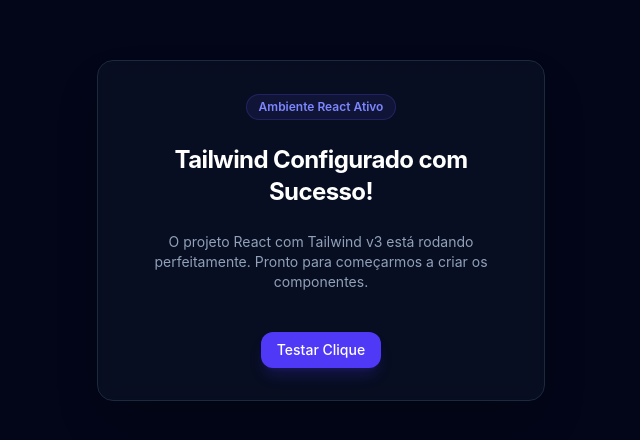
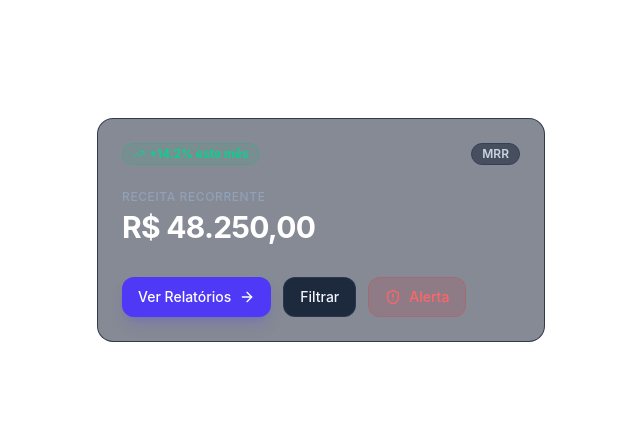
Before and after one commit to felipecostta94/dashboard-gestao, a React (Vite) app: page / in a window 1280 px wide. Shown: the part 170-610 px from the top of the page, without its empty margins (319-959 px from the left). Built offline with nearby package versions, Linux system fonts and the light colour scheme.

Commit message:
ui-base-components

```diff
--- a/src/App.tsx
+++ b/src/App.tsx
@@ -1,32 +1,40 @@
-import './App.css'
+import { Button } from './components/ui/Button';
+import { Card } from './components/ui/Card';
+import { Badge } from './components/ui/Badge';
+import { TrendingUp, ArrowRight, ShieldAlert } from 'lucide-react';
 
 export function App() {
   return (
-    <div className="bg-slate-950 text-slate-100 min-h-screen flex items-center justify-center p-6">
-      <div className="max-w-md w-full bg-slate-900/50 border border-slate-800 rounded-2xl p-8 shadow-2xl backdrop-blur-sm text-center space-y-6">
-
-        <div className="inline-block bg-indigo-500/10 border border-indigo-500/20 text-indigo-400 text-xs font-semibold px-3 py-1 rounded-full">
-          Ambiente React Ativo
+    <div className="flex min-h-screen items-center justify-center p-6">
+      <Card className="max-w-md w-full space-y-6">
+        <div className="flex items-center justify-between">
+          <Badge variant="success" className="gap-1">
+            <TrendingUp className="h-3 w-3" /> +14.2% este mês
+          </Badge>
+          <Badge variant="neutral">MRR</Badge>
         </div>
 
-        <h1 className="text-2xl font-bold tracking-tight text-white">
-          Tailwind Configurado com Sucesso!
-        </h1>
-
-        <p className="text-sm text-slate-400">
-          O projeto React com Tailwind v3 está rodando perfeitamente. Pronto para começarmos a criar os componentes.
-        </p>
-
-        <div className="pt-4 flex gap-3 justify-center">
-          <button
-            onClick={() => alert('Botão funcional no React!')}
-            className="bg-indigo-600 hover:bg-indigo-500 text-white text-sm font-medium px-4 py-2 rounded-xl transition shadow-lg shadow-indigo-600/20 cursor-pointer"
-          >
-            Testar Clique
-          </button>
+        <div>
+          <p className="text-xs font-medium uppercase tracking-wider text-slate-400">
+            Receita Recorrente
+          </p>
+          <h2 className="text-3xl font-bold tracking-tight text-white mt-1">
+            R$ 48.250,00
+          </h2>
         </div>
 
-      </div>
+        <div className="flex flex-wrap gap-3 pt-2">
+          <Button variant="primary" size="md">
+            Ver Relatórios <ArrowRight className="h-4 w-4" />
+          </Button>
+          <Button variant="secondary" size="md">
+            Filtrar
+          </Button>
+          <Button variant="danger" size="md">
+            <ShieldAlert className="h-4 w-4" /> Alerta
+          </Button>
+        </div>
+      </Card>
     </div>
   );
 }
--- /dev/null
+++ b/src/components/ui/Badge.tsx
@@ -0,0 +1,38 @@
+import { HTMLAttributes } from 'react';
+import { cn } from '../../utils/cn';
+
+export interface BadgeProps extends HTMLAttributes<HTMLSpanElement> {
+  variant?: 'success' | 'warning' | 'danger' | 'info' | 'neutral';
+}
+
+export function Badge({
+  className,
+  variant = 'info',
+  children,
+  ...props
+}: BadgeProps) {
+  const baseStyles =
+    'inline-flex items-center rounded-full px-2.5 py-0.5 text-xs font-semibold border transition-colors';
+
+  const variants = {
+    success:
+      'border-emerald-500/20 bg-emerald-500/10 text-emerald-400',
+    warning:
+      'border-amber-500/20 bg-amber-500/10 text-amber-400',
+    danger:
+      'border-rose-500/20 bg-rose-500/10 text-rose-400',
+    info:
+      'border-indigo-500/20 bg-indigo-500/10 text-indigo-400',
+    neutral:
+      'border-slate-700 bg-slate-800/60 text-slate-300',
+  };
+
+  return (
+    <span
+      className={cn(baseStyles, variants[variant], className)}
+      {...props}
+    >
+      {children}
+    </span>
+  );
+}
--- /dev/null
+++ b/src/components/ui/Button.tsx
@@ -0,0 +1,60 @@
+import { ButtonHTMLAttributes, forwardRef } from 'react';
+import { Loader2 } from 'lucide-react';
+import { cn } from '../../utils/cn';
+
+export interface ButtonProps extends ButtonHTMLAttributes<HTMLButtonElement> {
+  variant?: 'primary' | 'secondary' | 'outline' | 'ghost' | 'danger';
+  size?: 'sm' | 'md' | 'lg';
+  isLoading?: boolean;
+}
+
+export const Button = forwardRef<HTMLButtonElement, ButtonProps>(
+  (
+    {
+      className,
+      children,
+      variant = 'primary',
+      size = 'md',
+      isLoading = false,
+      disabled,
+      ...props
+    },
+    ref
+  ) => {
+    const baseStyles =
+      'inline-flex items-center justify-center font-medium transition-colors focus-visible:outline-none focus-visible:ring-2 focus-visible:ring-indigo-500 disabled:pointer-events-none disabled:opacity-50 cursor-pointer rounded-xl';
+
+    const variants = {
+      primary:
+        'bg-indigo-600 text-white hover:bg-indigo-500 shadow-lg shadow-indigo-600/20 active:bg-indigo-700',
+      secondary:
+        'bg-slate-800 text-slate-100 hover:bg-slate-700 border border-slate-700/60 active:bg-slate-800',
+      outline:
+        'border border-slate-700 bg-transparent text-slate-300 hover:bg-slate-800/60 hover:text-white',
+      ghost:
+        'text-slate-400 hover:bg-slate-800/50 hover:text-slate-100 bg-transparent',
+      danger:
+        'bg-red-600/10 text-red-400 hover:bg-red-600/20 border border-red-500/20 active:bg-red-600/30',
+    };
+
+    const sizes = {
+      sm: 'h-8 px-3 text-xs gap-1.5',
+      md: 'h-10 px-4 text-sm gap-2',
+      lg: 'h-12 px-6 text-base gap-2.5',
+    };
+
+    return (
+      <button
+        ref={ref}
+        disabled={disabled || isLoading}
+        className={cn(baseStyles, variants[variant], sizes[size], className)}
+        {...props}
+      >
+        {isLoading && <Loader2 className="h-4 w-4 animate-spin text-current" />}
+        {children}
+      </button>
+    );
+  }
+);
+
+Button.displayName = 'Button';
--- /dev/null
+++ b/src/components/ui/Card.tsx
@@ -0,0 +1,27 @@
+import { HTMLAttributes, forwardRef } from 'react';
+import { cn } from '../../utils/cn';
+
+export interface CardProps extends HTMLAttributes<HTMLDivElement> {
+  hoverable?: boolean;
+}
+
+export const Card = forwardRef<HTMLDivElement, CardProps>(
+  ({ className, hoverable = false, children, ...props }, ref) => {
+    return (
+      <div
+        ref={ref}
+        className={cn(
+          'rounded-2xl border border-slate-800/80 bg-slate-900/50 p-6 backdrop-blur-sm',
+          hoverable &&
+            'transition-all duration-200 hover:border-slate-700 hover:bg-slate-900/80 hover:shadow-xl hover:shadow-indigo-500/5',
+          className
+        )}
+        {...props}
+      >
+        {children}
+      </div>
+    );
+  }
+);
+
+Card.displayName = 'Card';
--- /dev/null
+++ b/src/utils/cn.ts
@@ -0,0 +1,6 @@
+import { clsx, type ClassValue } from 'clsx';
+import { twMerge } from 'tailwind-merge';
+
+export function cn(...inputs: ClassValue[]) {
+  return twMerge(clsx(inputs));
+}
```
